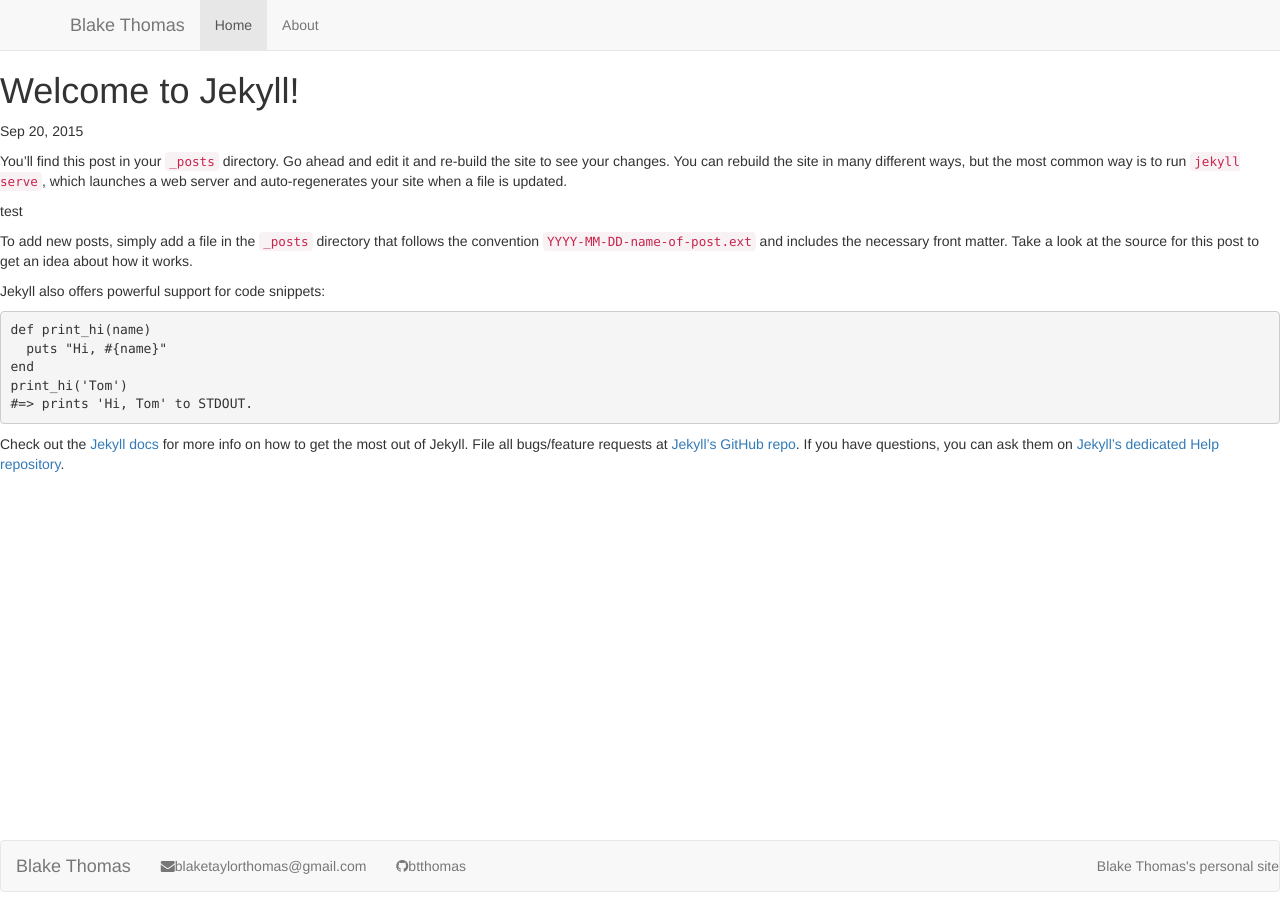
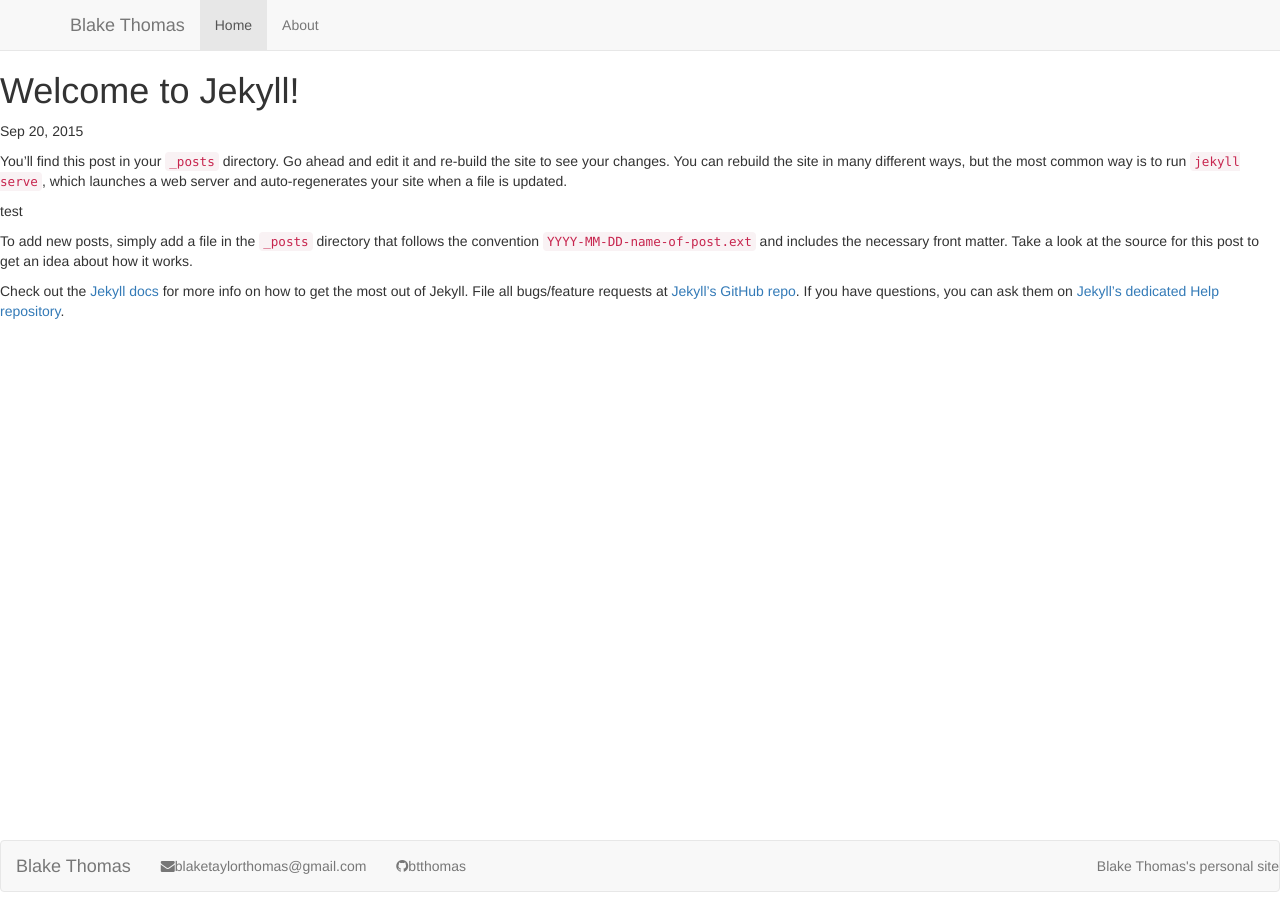
Before and after one commit to btthomas/btthomas.github.io, a Jekyll site: the page built from _posts/2015-09-20-welcome-to-jekyll.markdown, in a window 1280 px wide. Built offline with Jekyll 4.4.1, drawn with Linux system fonts in a browser that asks for light colours; nearby versions of some CDN libraries; a script that is not in the unit is left out.

Commit message:
favicon, get rid of highlighting

```diff
--- a/_includes/head.html
+++ b/_includes/head.html
@@ -10,5 +10,5 @@
   <link rel="stylesheet" href="http://maxcdn.bootstrapcdn.com/font-awesome/4.5.0/css/font-awesome.min.css">
   <link rel="stylesheet" href="/css/main.css">
   <link rel="canonical" href="{{ page.url | replace:'index.html','' | prepend: site.baseurl | prepend: site.url }}">
-  <link rel="alternate" type="application/rss+xml" title="{{ site.title }}" href="{{ "/feed.xml" | prepend: site.baseurl | prepend: site.url }}" />
+  <link rel="shortcut icon" type="image/png" href="{{site.url}}/favicon.png?v=2">
 </head>
--- a/_posts/2015-09-20-welcome-to-jekyll.markdown
+++ b/_posts/2015-09-20-welcome-to-jekyll.markdown
@@ -10,16 +10,6 @@ test
 
 To add new posts, simply add a file in the `_posts` directory that follows the convention `YYYY-MM-DD-name-of-post.ext` and includes the necessary front matter. Take a look at the source for this post to get an idea about how it works.
 
-Jekyll also offers powerful support for code snippets:
-
-{% highlight ruby %}
-def print_hi(name)
-  puts "Hi, #{name}"
-end
-print_hi('Tom')
-#=> prints 'Hi, Tom' to STDOUT.
-{% endhighlight %}
-
 Check out the [Jekyll docs][jekyll] for more info on how to get the most out of Jekyll. File all bugs/feature requests at [Jekyll’s GitHub repo][jekyll-gh]. If you have questions, you can ask them on [Jekyll’s dedicated Help repository][jekyll-help].
 
 [jekyll]:      http://jekyllrb.com
--- a/js/first.js
+++ b/js/first.js
@@ -16,7 +16,7 @@ var counter = 0;
 $('#svg').attr('width', '100%');
 var widthPerBar = $('#svg').width() / colors.length;
 
-var tick = function() {
+function tick() {
   if(!(counter++ % 60)) shuffle();
   draw();
   requestAnimationFrame(tick);
@@ -50,6 +50,6 @@ function draw() {
     join.attr('x', function(d,i) {return widthPerBar * i; })
         .attr('y', 0)
         .attr('width',widthPerBar)
-        .attr('height',function(d) {return 150 + d.length;})
+        .attr('height',function(d) {return 150 + 10*d.length;})
         .attr('fill', function(d) {return d;});
 }
```
Also changed, not shown: favicon.png (added).
